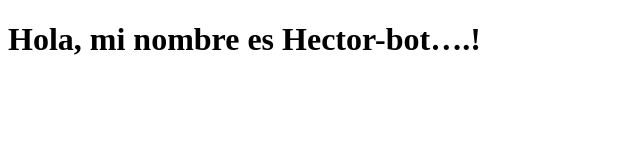
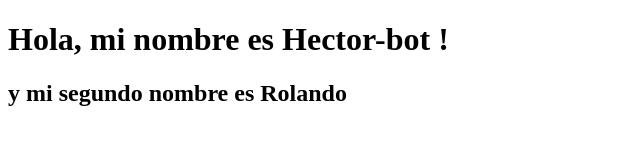
Before and after one commit to Hector1956-bot/hector-bot-2, a plain HTML site: page index.html in a window 1280 px wide. Shown: the whole page, without its empty margins (0-640 px from the left). Drawn offline with Linux system fonts and the light colour scheme.

Commit message:
hola de nuevo

```diff
--- a/index.html
+++ b/index.html
@@ -4,6 +4,7 @@
 <title>Mi primer proyecto HTML</title>
 </head>
 <body>
-<h1>Hola, mi nombre es Hector-bot….!</h1>
-</body>
+<h1>Hola, mi nombre es Hector-bot <!DOCTYPE html>!</h1>
+<h2>y mi segundo nombre es Rolando
+<body>
 </html>
```
